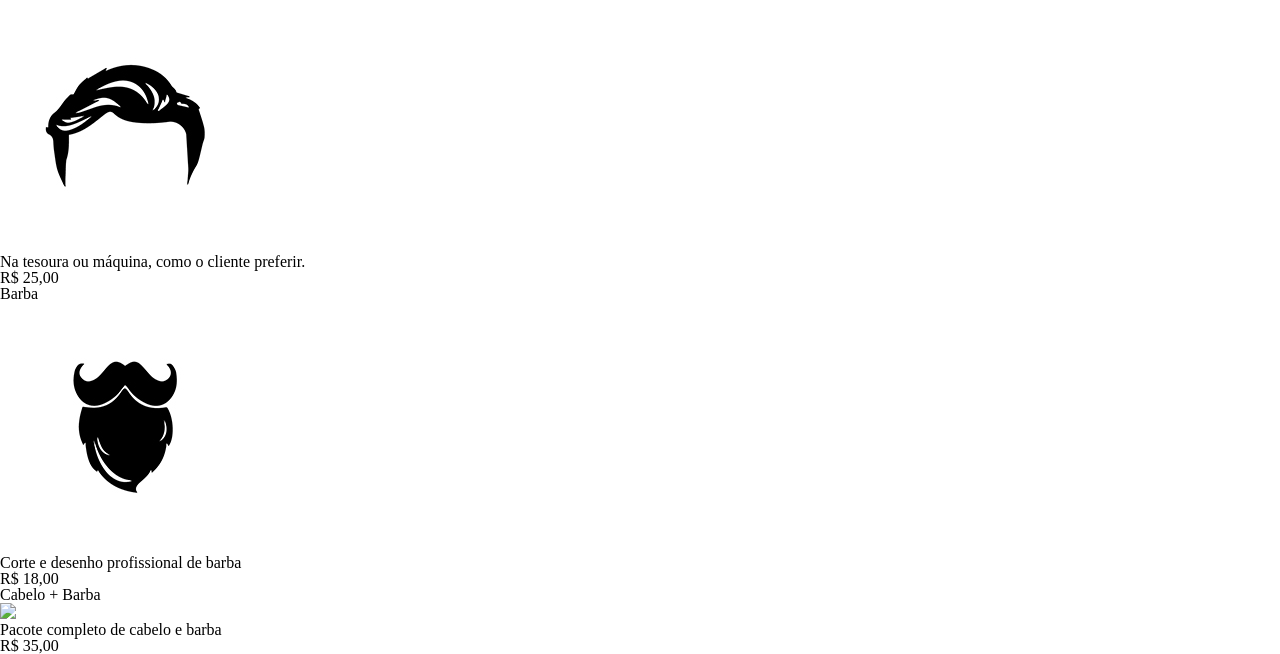
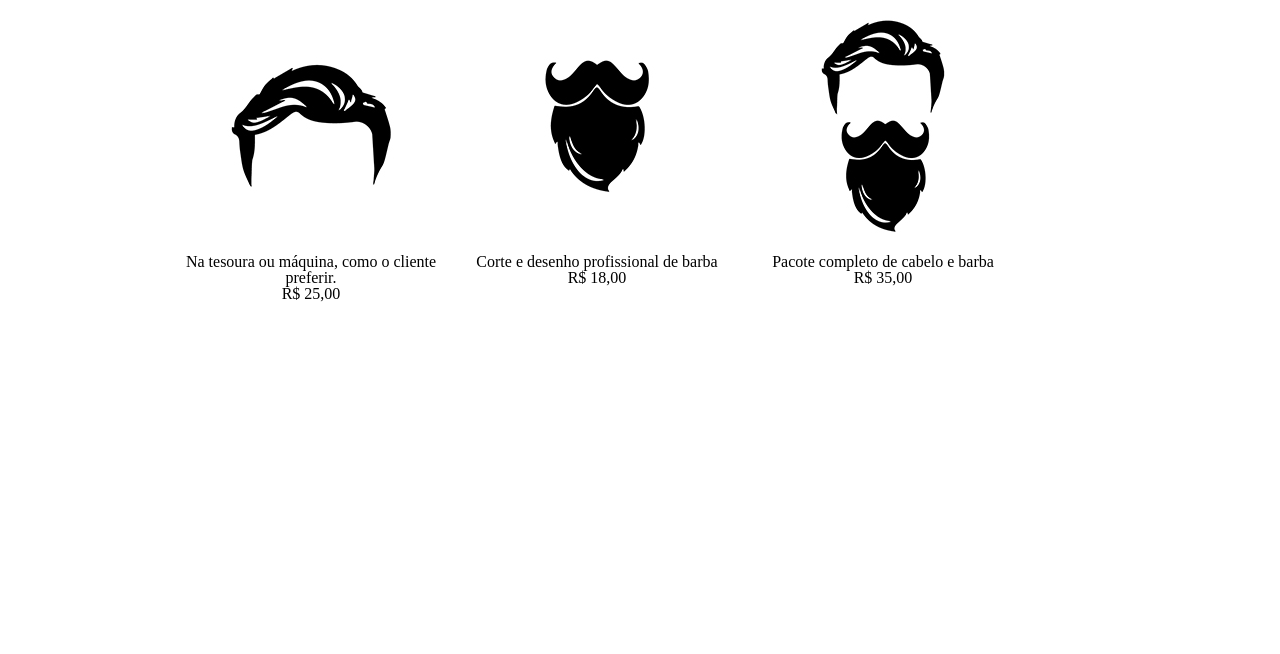
Before and after one commit to JessicaRagazzi/aula-html-alura, a plain HTML site: page produtos.html in a window 1280 px wide. Shown: the part 268-922 px from the top of the page. After the commit the page ends 800 px from the top, so only its background shows below. Drawn offline with Linux system fonts and the light colour scheme.

Commit message:
commit on 'main'

```diff
--- a/produtos.css
+++ b/produtos.css
@@ -1,4 +1,4 @@
-header{
+header {
     background: #BBBBBB
     padding: 20px 0;
 }
@@ -28,3 +28,17 @@ nav a{
     font-size: 22px;
     text-decoration: none;
 }
+
+.produtos {
+    width: 940px;
+    margin: 0px auto;
+    padding: 50px, 0;
+}
+
+.produtos li {
+    display: inline-block;
+    text-align: center;
+    width: 30%;
+    vertical-align: top;
+
+}
--- a/produtos.html
+++ b/produtos.html
@@ -13,7 +13,6 @@
         <header>
             <div class="caixa">
                 <h1><img src="logo.png"></h1>
-
                 <nav>
                     <ul>
                         <li><a href="index.html">Home</a></li>
@@ -25,7 +24,7 @@
         </header>
 
         <main>
-            <ul>
+             <ul class="produtos">
                 <li>
                     <h2>Cabelo</h2>
                     <img src= "cabelo.jpg">
@@ -40,7 +39,7 @@
                 </li>
                 <li>
                     <h2>Cabelo + Barba</h2>
-                    <img src="cabelo+barba">
+                    <img src="cabelo+barba.jpg">
                     <p>Pacote completo de cabelo e barba</p>
                     <p>R$ 35,00</p>
                 </li>
```
